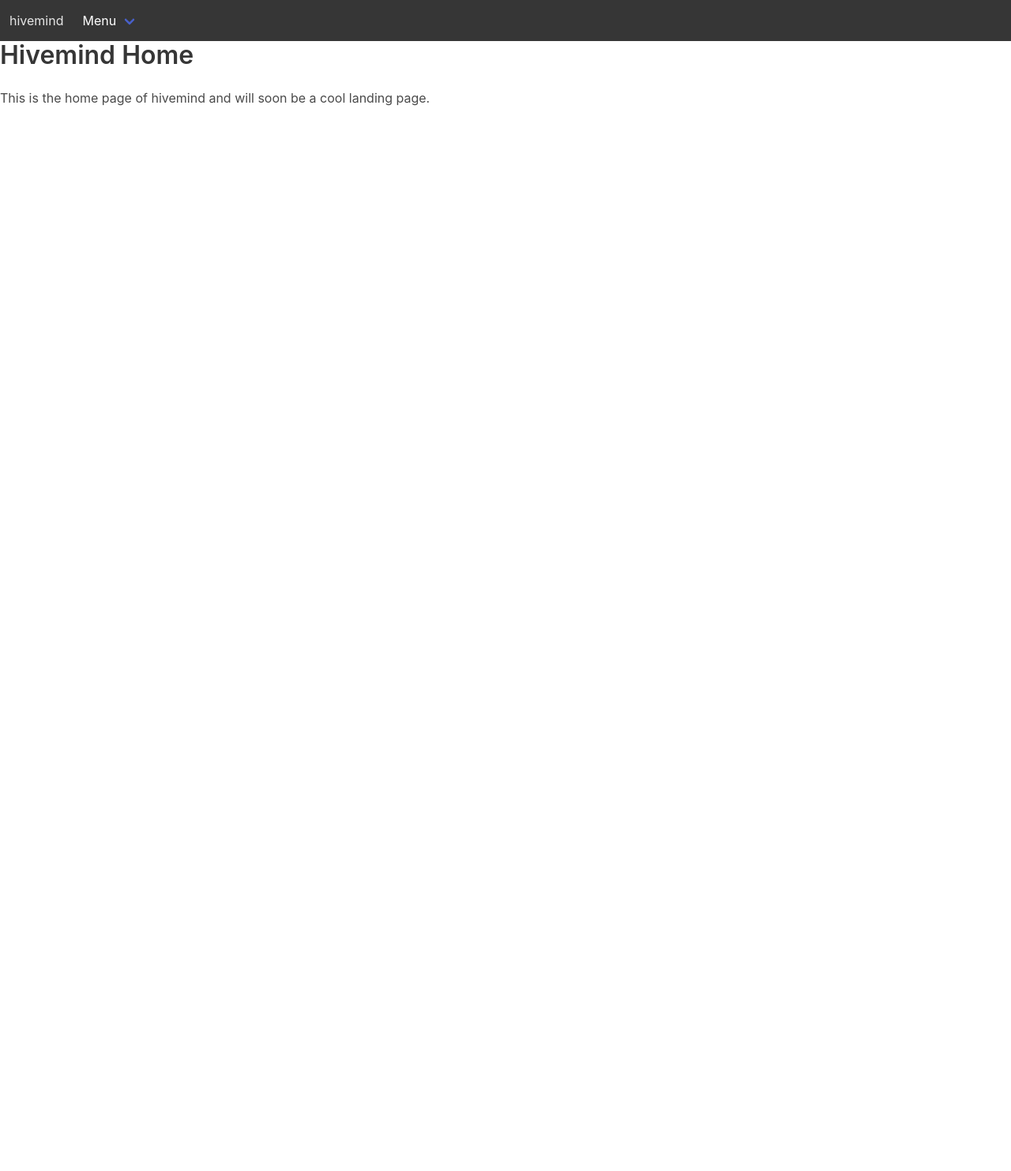
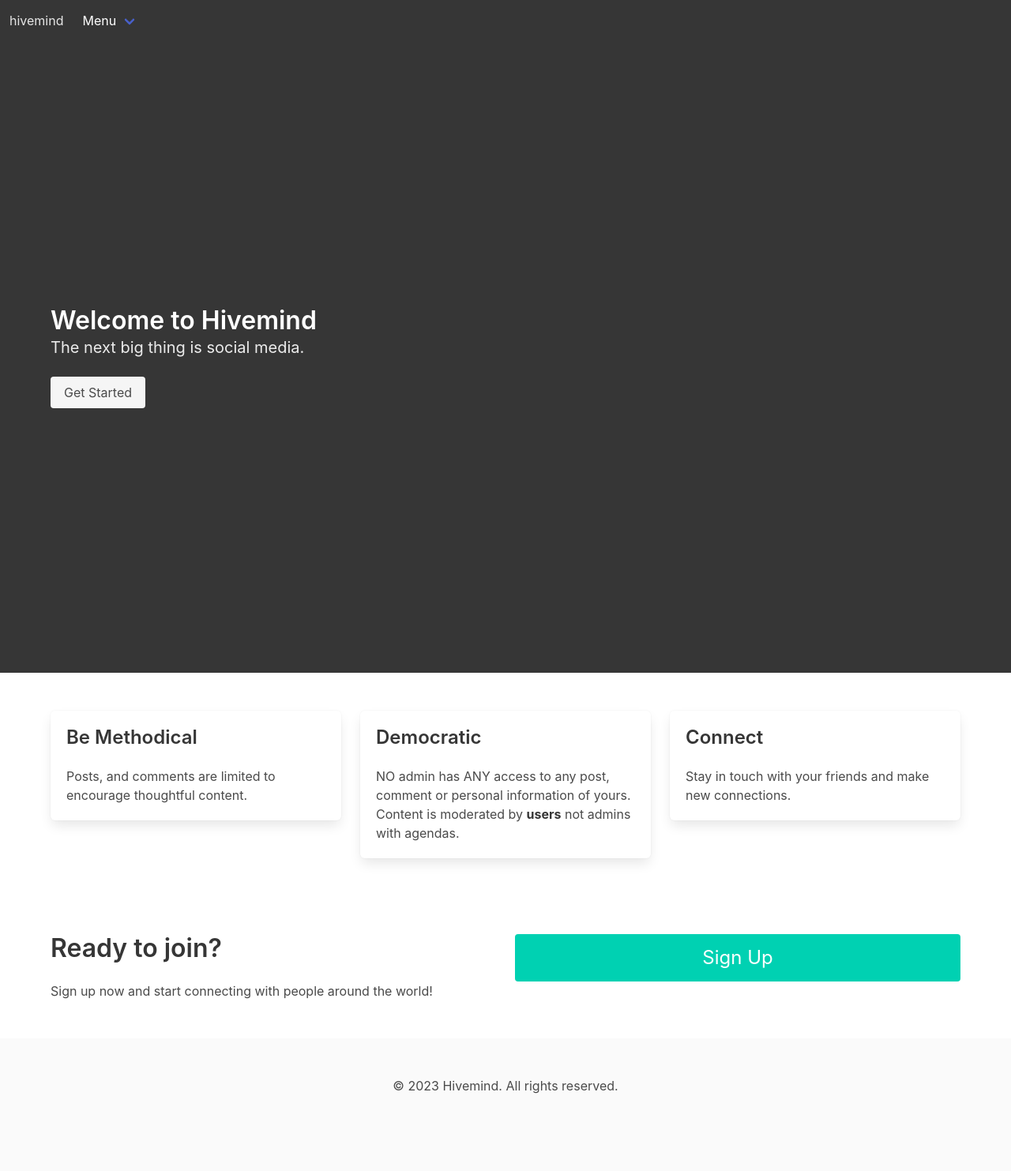
Before and after one commit to lramseyIV/hivemind, a Django app: page / in a window 1280 px wide. Shown: the whole page at 79% size. Before the commit the page ends 134 px from the top, so only its background shows below. Run offline with Django 4.2, Linux system fonts and the light colour scheme.

Commit message:
landing page and conditional formatting for menu

```diff
--- a/authentication/templates/base.html
+++ b/authentication/templates/base.html
@@ -21,10 +21,12 @@
             <a class="navbar-link has-text-white"> Menu </a>
 
             <div class="navbar-dropdown is-boxed">
+                {% if request.session.id %}
+                <a class="navbar-item" href="/auth/logout">Sign Out</a>
+                {% else %}
                 <a class="navbar-item" href="/auth/login"> Log In </a>
                 <a class="navbar-item" href="/auth/register"> Register </a>
-                <hr class="navbar-divider" />
-                <a class="navbar-item" href="/auth/logout">Sign Out</a>
+                {% endif %}
             </div>
         </div>
     </nav>
--- a/authentication/templates/forgot_password.html
+++ b/authentication/templates/forgot_password.html
@@ -5,7 +5,7 @@
 
 {% block content %}
 <div class="container">
-    <h1 style="text-align: center;">Log In</h1><br><br>
+    <h1 class="title" style="text-align: center;">Forgot Password?</h1><br><br>
     <form  method="post", action="/auth/sendpw">
         {% csrf_token %}
         <label class="label" for="email">Email</label>
--- a/authentication/templates/login.html
+++ b/authentication/templates/login.html
@@ -12,7 +12,7 @@
                 <input class="input" id="username" name="username" placeholder="username" required>
             </div><br>
             <div class="field">
-                <input class="input" id="password" name="password" type="password" password" required>
+                <input class="input" id="password" name="password" type="password" placeholder="password" required>
             </div><br><br>
             <div class="field">
                 <button class="button is-dark" type="submit">Login</button>
--- a/public/templates/index.html
+++ b/public/templates/index.html
@@ -1,9 +1,77 @@
 <!-- landing page -->
-{% extends 'base.html' %}
+ {% extends 'base.html' %}
 {% block title %} Hivemind Home {% endblock %}
 
 {% block content %}
-<h1 class="title">Hivemind Home</h1>
-<p class="content">This is the home page of hivemind and will soon be a cool landing page.</p>
 
-{% endblock %}
+  <!-- Hero section -->
+  <section class="hero is-dark is-fullheight">
+    <div class="hero-body">
+      <div class="container">
+        <h1 class="title">
+          Welcome to Hivemind
+        </h1>
+        <h2 class="subtitle">
+          The next big thing is social media.
+        </h2>
+        <a href="/auth/register" class="button is-light">Get Started</a>
+      </div>
+    </div>
+  </section>
+
+  <!-- Features section -->
+  <section class="section">
+    <div class="container">
+      <div class="columns">
+        <div class="column">
+          <div class="box">
+            <div class="content">
+              <h3 class="title">Be Methodical</h3>
+              <p>Posts, and comments are limited to encourage thoughtful content.</p>
+            </div>
+          </div>
+        </div>
+        <div class="column">
+          <div class="box">
+            <div class="content">
+              <h3 class="title">Democratic</h3>
+              <p>NO admin has ANY access to any post, comment or personal information of yours. Content is moderated by <strong>users</strong> not admins with agendas.</p>
+            </div>
+          </div>
+        </div>
+        <div class="column">
+          <div class="box">
+            <div class="content">
+              <h3 class="title">Connect</h3>
+              <p>Stay in touch with your friends and make new connections.</p>
+            </div>
+          </div>
+        </div>
+      </div>
+    </div>
+  </section>
+
+  <!-- CTA section -->
+  <section class="section">
+    <div class="container">
+      <div class="columns">
+        <div class="column">
+          <h3 class="title">Ready to join?</h3>
+          <p>Sign up now and start connecting with people around the world!</p>
+        </div>
+        <div class="column">
+          <a href="/auth/register" class="button is-primary is-large is-fullwidth">Sign Up</a>
+        </div>
+      </div>
+    </div>
+  </section>
+
+  <!-- Footer section -->
+  <footer class="footer">
+    <div class="content has-text-centered">
+      <p>
+        &copy; 2023 Hivemind. All rights reserved.
+      </p>
+    </div>
+  </footer>
+  {% endblock %}
```
Also changed, not shown: db.sqlite3.
